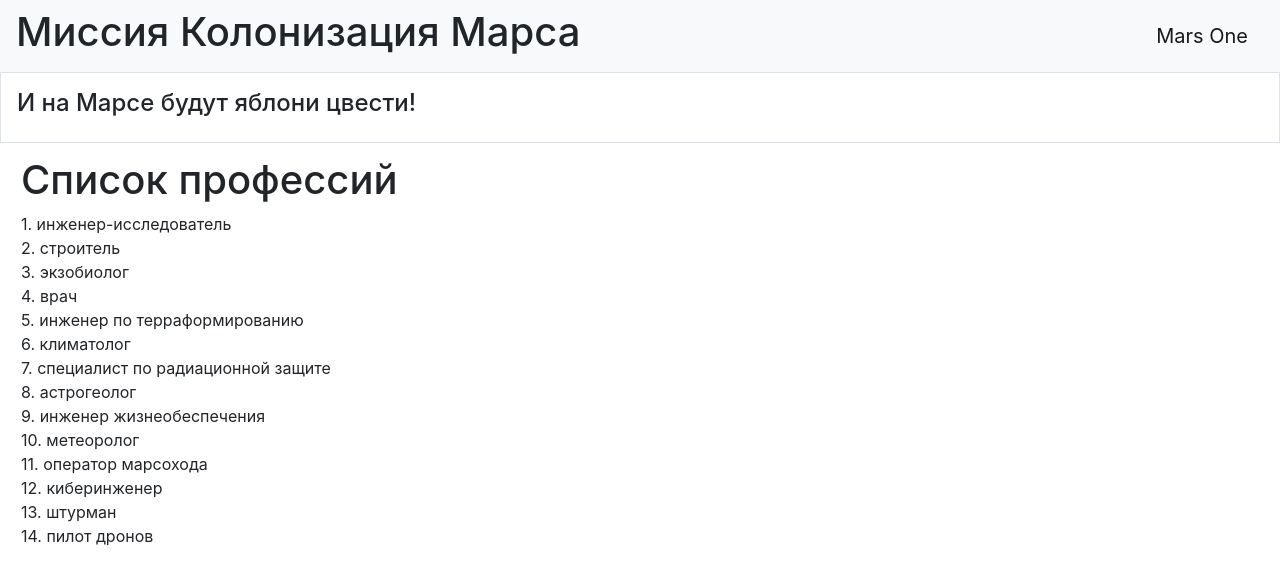
After one commit to stepanshustov/shu_yandex, a Flask app: page /list/ol/ in a window 1280 px wide. The commit adds this page. Shown: the top 585 px of the page. Run offline with Flask 3, Linux system fonts and the light colour scheme; some libraries are stand-ins or nearby versions.

Commit message:
commit 7

```diff
--- /dev/null
+++ b/list.json
@@ -0,0 +1,18 @@
+{
+  "list": [
+    "инженер-исследователь",
+    "строитель",
+    "экзобиолог",
+    "врач",
+    "инженер по терраформированию",
+    "климатолог",
+    "специалист по радиационной защите",
+    "астрогеолог",
+    "инженер жизнеобеспечения",
+    "метеоролог",
+    "оператор марсохода",
+    "киберинженер",
+    "штурман",
+    "пилот дронов"
+  ]
+}
--- a/main.py
+++ b/main.py
@@ -26,5 +26,19 @@ def tr(prof):
     return render_template('index.html', number=check(prof), title="mars")
 
 
+@app.route('/list/ol/')
+def lt():
+    with open("list.json", "rt", encoding="utf8") as f:
+        list_ = json.loads(f.read())
+    return render_template('list1.html', lt=list_)
+
+
+@app.route('/list/ul/')
+def lt2():
+    with open("list.json", "rt", encoding="utf8") as f:
+        list_ = json.loads(f.read())
+    return render_template('list2.html', lt=list_)
+
+
 if __name__ == '__main__':
     app.run(port=8080, host='127.0.0.1')
--- a/templates/base.html
+++ b/templates/base.html
@@ -8,7 +8,7 @@
     <script src="https://cdn.jsdelivr.net/npm/bootstrap@4.4.1/dist/js/bootstrap.min.js"
             integrity="sha384-wfSDF2E50Y2D1uUdj0O3uMBJnjuUD4Ih7YwaYd1iqfktj0Uod8GCExl3Og8ifwB6"
             crossorigin="anonymous"></script>
-    <link rel="stylesheet" type="text/css" href="{{ url_for('static', filename='css/style.css')}}" />
+    <link rel="stylesheet" type="text/css" href="{{ url_for('static', filename='css/style.css')}}"/>
     <title>{{ title }}</title>
 </head>
 
@@ -18,10 +18,12 @@
         <h1>Миссия Колонизация Марса</h1>
         <a class="navbar-brand" href="#">Mars One</a>
     </nav>
+    <div class="p-3 text-primary-emphasis bg-primary-subtle border border-primary-subtle rounded-3">
         <h4>И на Марсе будут яблони цвести!</h4>
+    </div>
 </header>
 <!-- Begin page content -->
-    <main role="main" class="container">
+<main role="main" class="alert">
     {% block content %}
     {% endblock %}
 </main>
--- /dev/null
+++ b/templates/list1.html
@@ -0,0 +1,10 @@
+{% extends "base.html" %}
+
+{% block content %}
+<body>
+    <h1>Список профессий</h1>
+    {% for item in lt["list"] %}
+       <div> {{loop.index}}. {{item}}</div>
+    {% endfor %}
+</body>
+{% endblock %}
```
Also changed, not shown: templates/list2.html (added, +10 -0 lines). Lines whose indentation alone changed are shown as unchanged.
